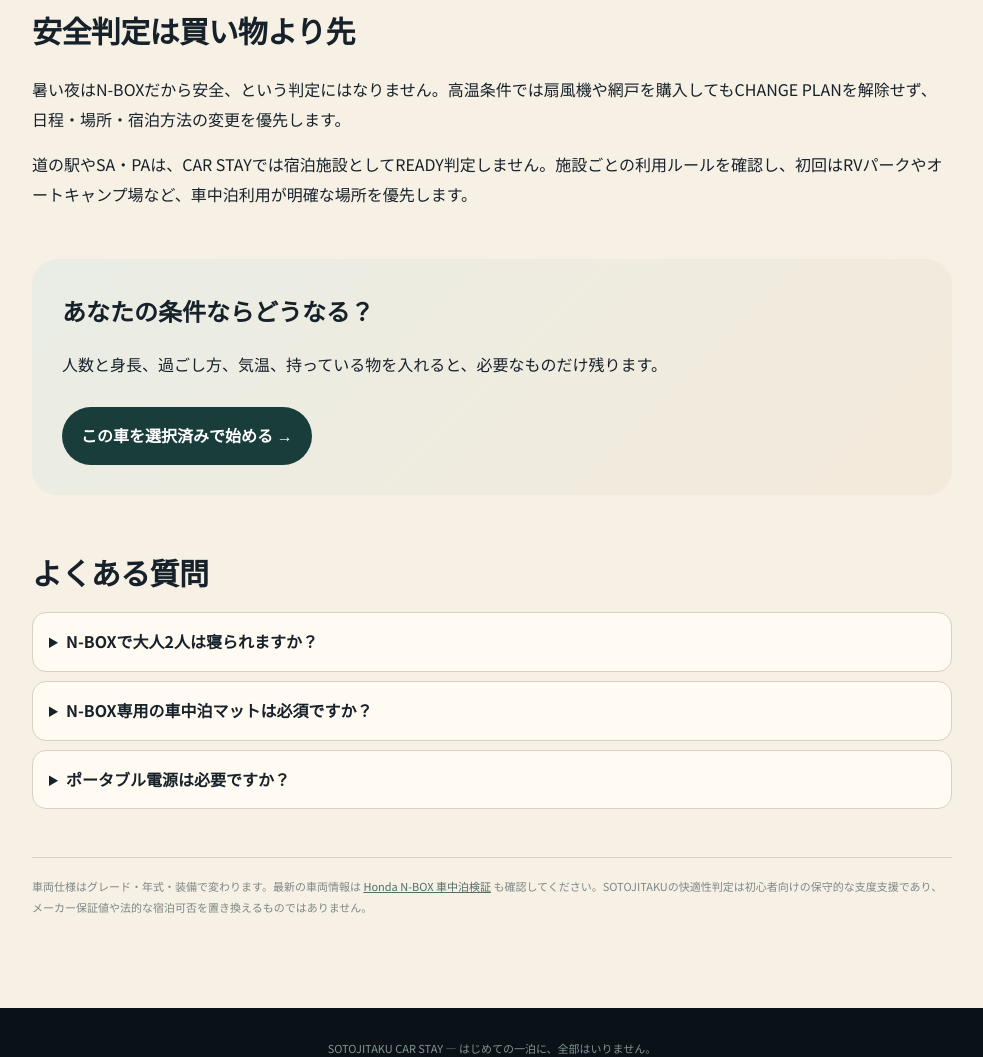
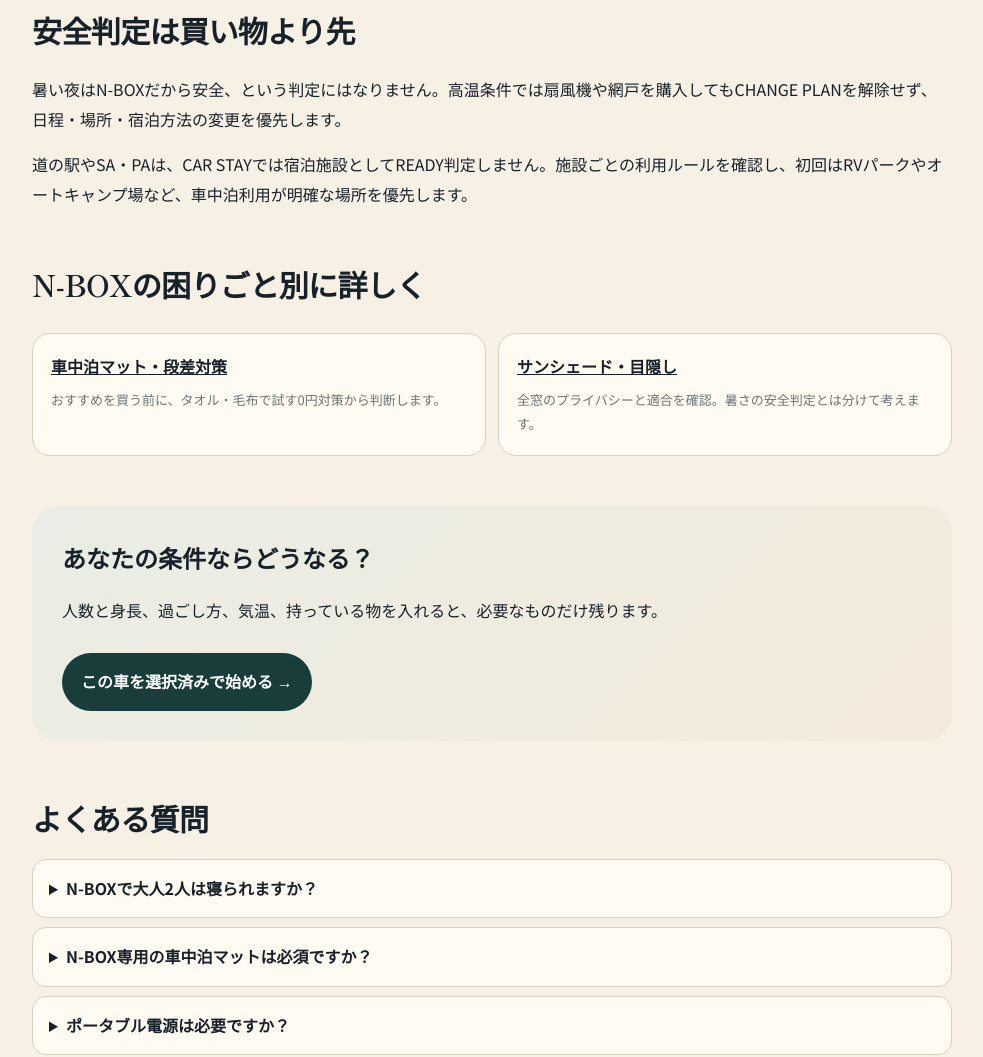
Before and after one commit to stusaurus/sotojitaku, a website: page car-stay/car/n-box/index.html in a window 1280 px wide. Shown: the part 2979-4036 px from the top of the page, without its empty margins (148-1131 px from the left). Drawn offline with Linux system fonts and the light colour scheme.

Commit message:
Link N-BOX intent pages

```diff
--- a/car-stay/car/n-box/index.html
+++ b/car-stay/car/n-box/index.html
@@ -15,6 +15,7 @@
 <section class="measure"><h3>測るなら、たくさん測らなくていい。</h3><p>N-BOXではSOTOJITAKU側に寝床長の参考値がありますが、2人利用の幅は推測しません。2人なら「一番狭い部分の幅」を1か所測るだけで判定精度が大きく上がります。</p><ol><li>実際に寝床として使う区間の長さ</li><li>寝床の一番狭い部分の幅</li><li>段差が気になる場合だけ、その高さ</li></ol><p>車内寸法のカタログ値ではなく、あなたが実際に作る寝床を測るのがポイントです。</p></section>
 <section class="section"><h2>最初に買う物を増やさない</h2><p>車中泊用品を一式そろえる必要はありません。家の寝具やモバイルバッテリーで代用できるなら、まずそれを使います。</p><div class="check-grid"><div class="check"><b>家の毛布・掛け布団</b><p>秋の穏やかな条件なら、性能が足りる範囲で家庭寝具を優先。</p></div><div class="check"><b>段差対策</b><p>まず0円対策。物足りない場合のみJF5/JF6対応の車中泊マットを候補にします。</p></div><div class="check"><b>目隠し</b><p>車種・型式・仕様の適合を確認できた商品だけを表示。</p></div><div class="check"><b>電源</b><p>スマホとLED程度なら大型ポータブル電源を必須にしません。</p></div></div><p>商品は「その車種・世代・仕様への適合」「現在販売中」「価格」「楽天アフィリエイト先」を監査できたものだけをBuilder結果に出します。監査できない商品は、売上機会があっても表示しません。</p></section>
 <section class="section"><h2>安全判定は買い物より先</h2><p>暑い夜はN-BOXだから安全、という判定にはなりません。高温条件では扇風機や網戸を購入してもCHANGE PLANを解除せず、日程・場所・宿泊方法の変更を優先します。</p><p>道の駅やSA・PAは、CAR STAYでは宿泊施設としてREADY判定しません。施設ごとの利用ルールを確認し、初回はRVパークやオートキャンプ場など、車中泊利用が明確な場所を優先します。</p></section>
+<section class="section"><h2>N-BOXの困りごと別に詳しく</h2><div class="check-grid"><div class="check"><b><a href="./mat/">車中泊マット・段差対策</a></b><p>おすすめを買う前に、タオル・毛布で試す0円対策から判断します。</p></div><div class="check"><b><a href="./shade/">サンシェード・目隠し</a></b><p>全窓のプライバシーと適合を確認。暑さの安全判定とは分けて考えます。</p></div></div></section>
 <section class="builder-box"><h2>あなたの条件ならどうなる？</h2><p>人数と身長、過ごし方、気温、持っている物を入れると、必要なものだけ残ります。</p><a class="cta" href="../../?vehicle=honda-nbox-jf5-jf6&from=seo&entry=n-box">この車を選択済みで始める →</a></section>
 <section class="section faq"><h2>よくある質問</h2><details><summary>N-BOXで大人2人は寝られますか？</summary><p>長さだけでは断定できません。JF5/JF6は寝床長の参考値を持っていますが、2人の有効幅はSOTOJITAKUでは未確認なので、幅を実測して判定します。</p></details><details><summary>N-BOX専用の車中泊マットは必須ですか？</summary><p>必須ではありません。段差をタオルや衣類で埋め、家の敷物で試して十分なら買わなくて大丈夫です。</p></details><details><summary>ポータブル電源は必要ですか？</summary><p>スマホ・LED中心の初泊なら不要になることがあります。電気毛布など消費電力の大きい機器を使う場合だけ必要容量を考えます。</p></details></section>
 <p class="source-note">車両仕様はグレード・年式・装備で変わります。最新の車両情報は <a href="https://www.honda.co.jp/outdoor/stay-car/n-box.html" rel="nofollow">Honda N-BOX 車中泊検証</a> も確認してください。SOTOJITAKUの快適性判定は初心者向けの保守的な支度支援であり、メーカー保証値や法的な宿泊可否を置き換えるものではありません。</p>
```
